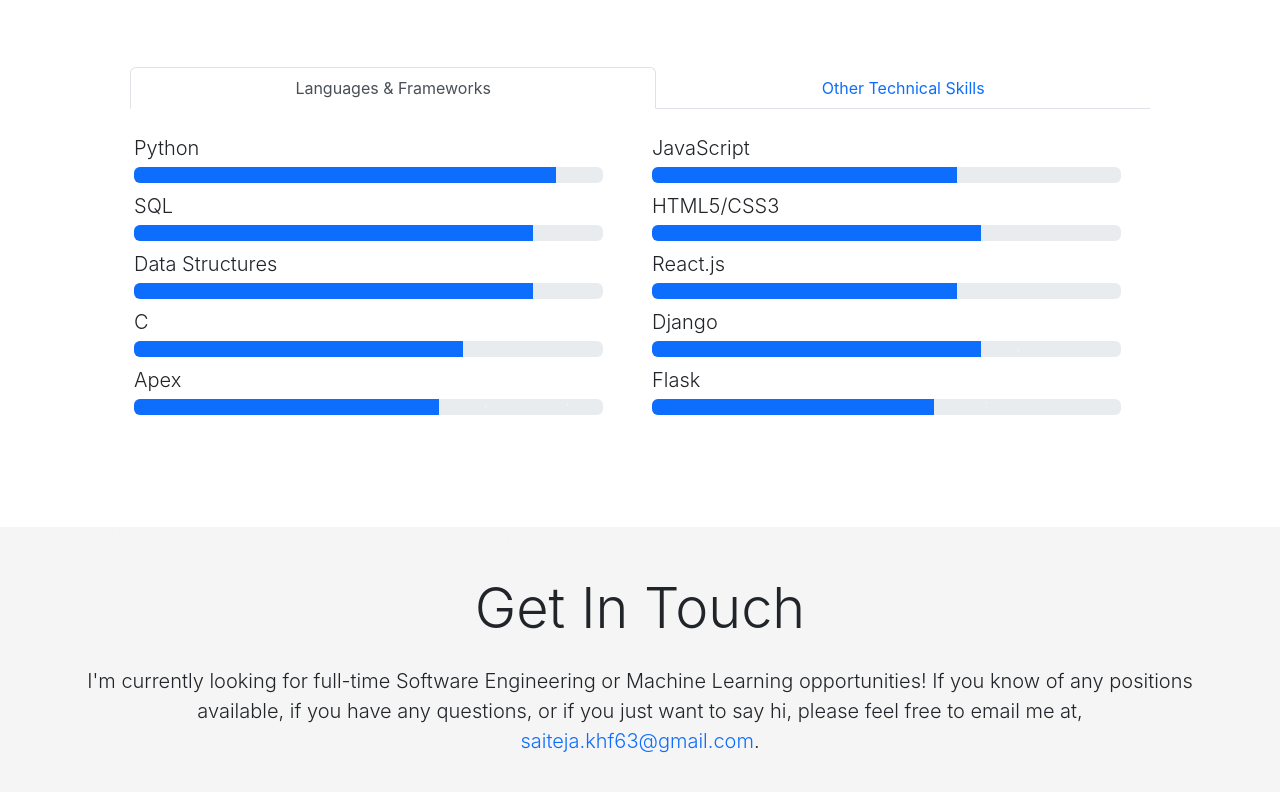
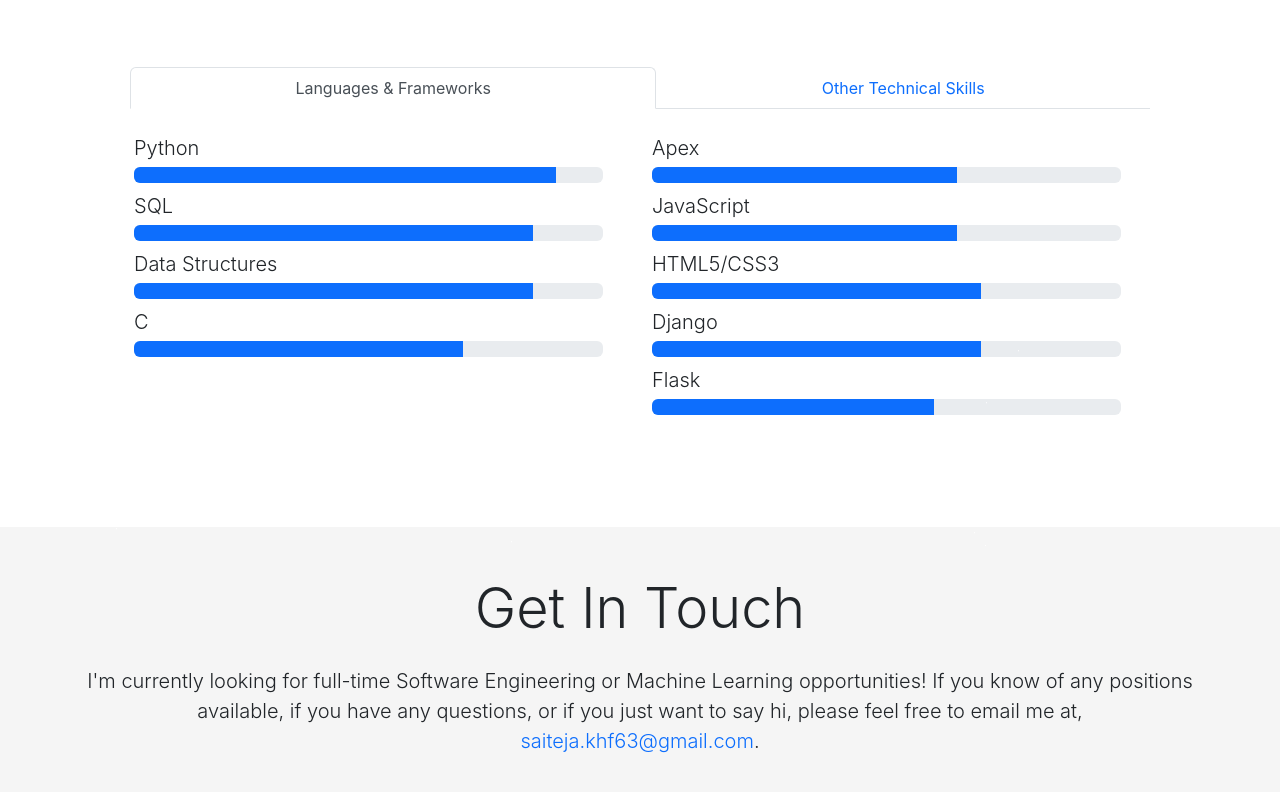
Before and after one commit to BunnyTeja/home, a React (Create React App) app: page / in a window 1280 px wide. Shown: the part 3417-4209 px from the top of the page. Built offline with nearby package versions, Linux system fonts and the light colour scheme; no server answers.

Commit message:
update skills

```diff
--- a/src/editable-stuff/config.js
+++ b/src/editable-stuff/config.js
@@ -96,7 +96,6 @@ const skills = {
     { name: "Apex", value: 65 },
     { name: "JavaScript", value: 65 },
     { name: "HTML5/CSS3", value: 70 },
-    { name: "React.js", value: 65 },
     { name: "Django", value: 70 },
     { name: "Flask", value: 60 },
   ],
```
